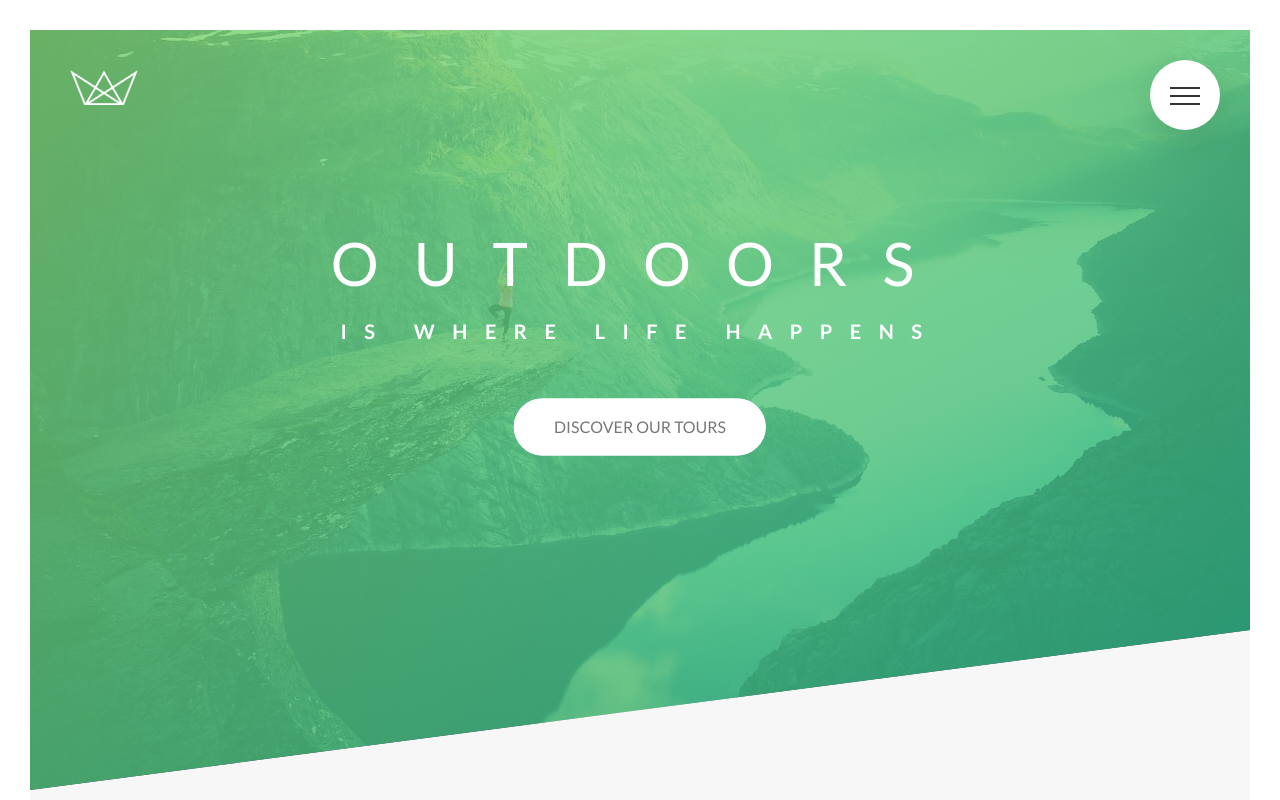
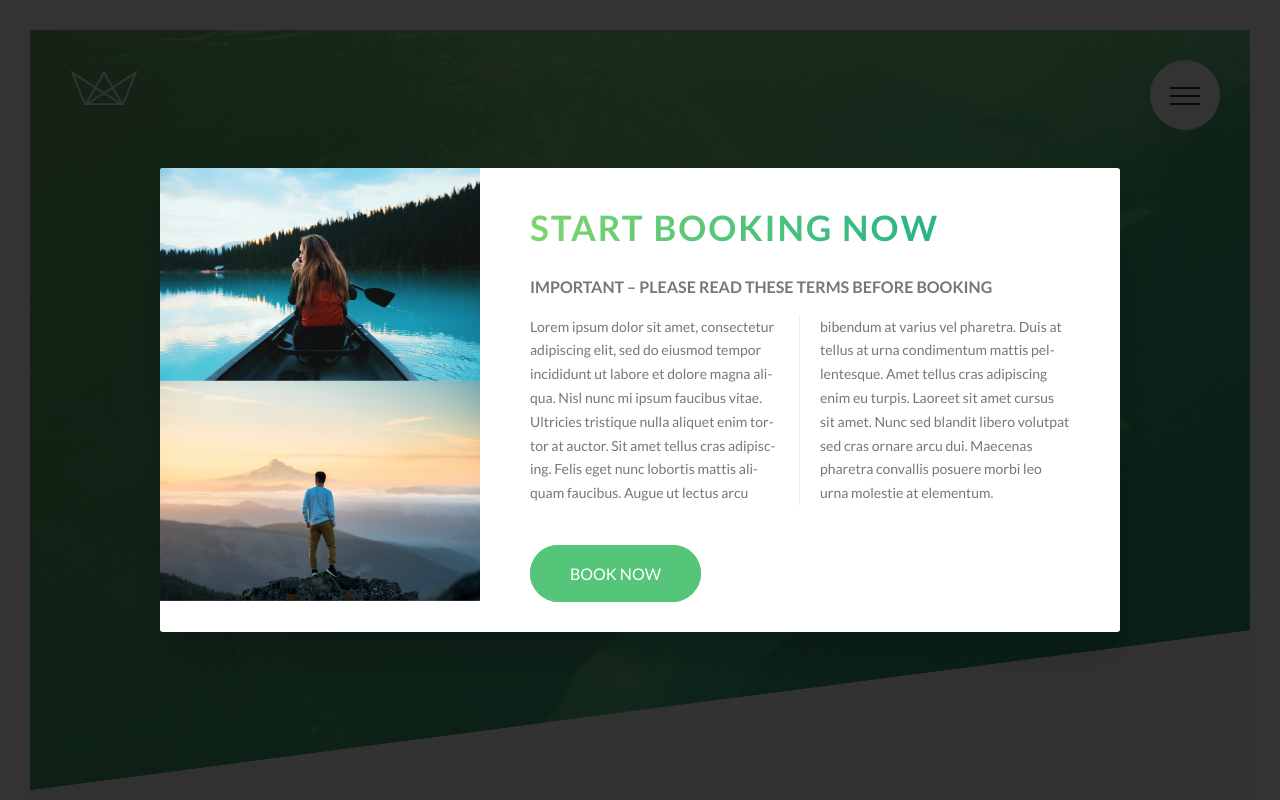
Before and after one commit to mohammadmaninang94/natours, a React (Create React App) app: page / in a window 1280 px wide. Shown: the top 800 px of the page. Built offline with nearby package versions, Linux system fonts and the light colour scheme.

Commit message:
added popup component for book now button

```diff
--- a/src/App.js
+++ b/src/App.js
@@ -7,6 +7,7 @@ import SectionTours from './components/section-tours/section-tours.component';
 import SectionStory from './components/section-stories/section-stories.component';
 import SectionBook from './components/section-book/section-book.component';
 import Footer from './components/footer/footer.component';
+import Popup from './components/popup/popup.component';
 
 function App() {
   return (
@@ -21,6 +22,7 @@ function App() {
         <SectionBook />
       </main>
       <Footer />
+      <Popup />
     </Fragment>
   );
 }
--- /dev/null
+++ b/src/components/popup/popup.component.jsx
@@ -0,0 +1,22 @@
+import React from 'react';
+
+const Popup = () => (
+    <div className='popup'>
+        <div className='popup__content'>
+            <div className='popup__left'>
+                <img src='img/nat-8.jpg' alt='River tour' className='popup__img' />
+                <img src='img/nat-9.jpg' alt='Mountain tour' className='popup__img' />
+            </div>
+            <div className='popup__right'>
+                <h2 className='heading-secondary u-margin-bottom-small'>Start booking now</h2>
+                <h3 className='heading-tertiary u-margin-bottom-small'>Important &ndash; Please read these terms before booking</h3>
+                <p className='popup__text'>
+                    Lorem ipsum dolor sit amet, consectetur adipiscing elit, sed do eiusmod tempor incididunt ut labore et dolore magna aliqua. Nisl nunc mi ipsum faucibus vitae. Ultricies tristique nulla aliquet enim tortor at auctor. Sit amet tellus cras adipiscing. Felis eget nunc lobortis mattis aliquam faucibus. Augue ut lectus arcu bibendum at varius vel pharetra. Duis at tellus at urna condimentum mattis pellentesque. Amet tellus cras adipiscing enim eu turpis. Laoreet sit amet cursus sit amet. Nunc sed blandit libero volutpat sed cras ornare arcu dui. Maecenas pharetra convallis posuere morbi leo urna molestie at elementum.
+                </p>
+                <a href='#book' className='btn btn--green'>Book now</a>
+            </div>
+        </div>
+    </div>
+);
+
+export default Popup;
--- a/src/sass/abstracts/_mixins.scss
+++ b/src/sass/abstracts/_mixins.scss
@@ -5,3 +5,10 @@
     clear: both;
   }
 }
+
+@mixin absoluteCenter() {
+  position: absolute;
+  top: 50%;
+  left: 50%;
+  transform: translate(-50%, -50%);
+}
--- /dev/null
+++ b/src/sass/components/_popup.scss
@@ -0,0 +1,47 @@
+.popup {
+  background-color: rgba($color-black, 0.8);
+  position: fixed;
+  top: 0;
+  left: 0;
+  z-index: 9999;
+  width: 100%;
+  height: 100%;
+
+  &__content {
+    @include absoluteCenter;
+    background-color: $color-white;
+    z-index: 4500;
+    width: 75%;
+    box-shadow: 0 2rem 4rem rgba($color-black, 0.2);
+    border-radius: 3px;
+    display: table;
+    overflow: hidden;
+  }
+
+  &__left {
+    width: 33.333333%;
+    display: table-cell;
+  }
+
+  &__right {
+    width: 66.666667%;
+    display: table-cell;
+    vertical-align: middle;
+    padding: 3rem 5rem;
+  }
+
+  &__img {
+    display: block;
+    width: 100%;
+  }
+
+  &__text {
+    font-size: 1.4rem;
+    margin-bottom: 4rem;
+
+    column-count: 2;
+    column-gap: 4rem; // default 1em = 14px 1em current font size of the current element
+    column-rule: 1px solid $color-grey-light-2;
+    hyphens: auto;
+  }
+}
--- a/src/sass/main.scss
+++ b/src/sass/main.scss
@@ -19,6 +19,7 @@
 @import "components/compositon";
 @import "components/feature-box";
 @import "components/form";
+@import "components/popup";
 @import "components/story";
 
 @import "pages/home";
```
